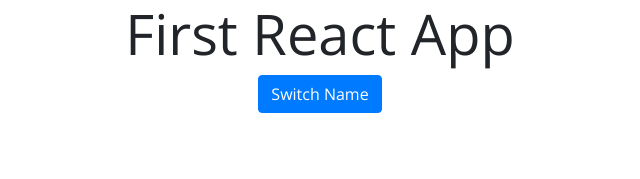
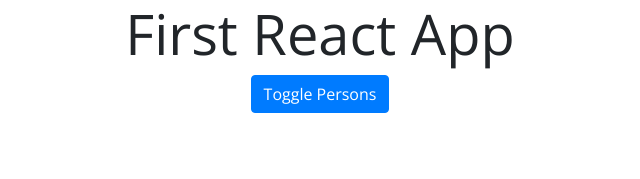
Before and after one commit to JohnnyK84/react-app, a React (Create React App) app: page / in a window 1280 px wide. Shown: the top 179 px of the page, without its empty margins (320-960 px from the left). Built offline with nearby package versions, Linux system fonts and the light colour scheme.

Commit message:
conditional content rendered using preferred Javascript method e.g. creating if statement before return() is executed and pass conditional content to return() as variable

```diff
--- a/src/App.js
+++ b/src/App.js
@@ -44,14 +44,12 @@ class App extends Component {
   }
 
   render() {
-    return (
-      <div className="App">
-        <h1 className="display-4">First React App</h1>
-        <button className="btn btn-primary mb-3"type="submit" onClick={this.hidePersonsHandler}>Switch Name</button>
-        {
-          //ternary expression checks if showPersons is true or false
-          this.state.showPersons ?
-            //if true render content
+
+    //the better JavaScript way of making content conditional
+    let persons = null;
+    //check showPersons and make persons = content to be displayed
+    if (this.state.showPersons) {
+      persons = (
         <div>
           <Person
             name={this.state.persons[0].name}
@@ -68,8 +66,16 @@ class App extends Component {
             name={this.state.persons[2].name}
             age={this.state.persons[2].age}>
           </Person>
-            </div> : null //if false null(render nothing)
+        </div>
+      );
     }
+
+    return (
+      <div className="App">
+        <h1 className="display-4">First React App</h1>
+        <button className="btn btn-primary mb-3"type="submit" onClick={this.hidePersonsHandler}>Toggle Persons</button>
+
+        {persons/*if showPersons is set to true persons will be rendered*/}
       </div>
     );
   };
```
Lines whose indentation alone changed are shown as unchanged.
